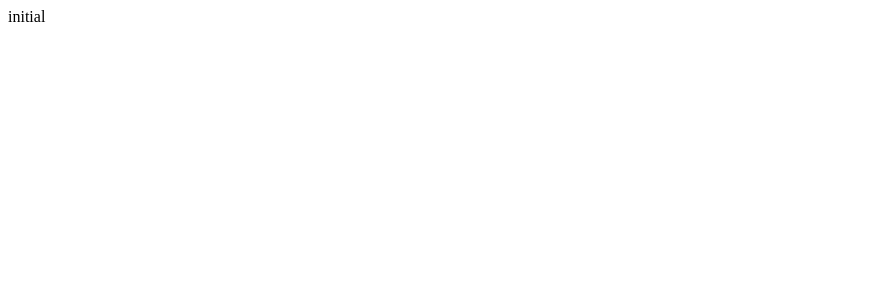
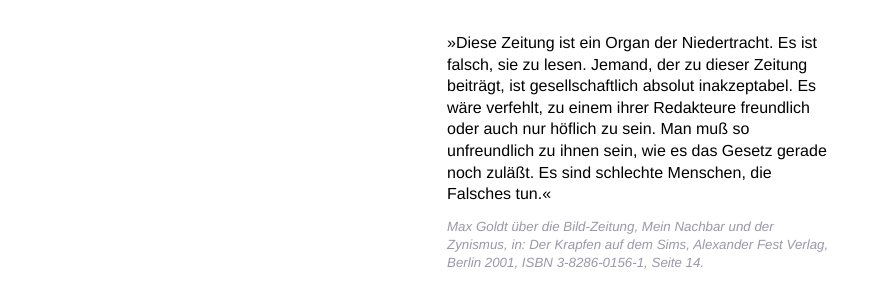
Before and after one commit to juni2k/niedertracht.de, a plain HTML site: page index.html in a window 1280 px wide. Shown: the whole page, without its empty margins (0-882 px from the left). Drawn offline with Linux system fonts and the light colour scheme.

Commit message:
Add quote

```diff
--- a/index.html
+++ b/index.html
@@ -1,3 +1,50 @@
 <!doctype html>
 
-initial
+<!-- Hallo, ich bin Martin. Ich hab diese Seite gemacht. -->
+<!-- Mein Ego: http://nt-5.com -->
+
+<title>Diese Zeitung ist ein Organ der Niedertracht.</title>
+<meta name="viewport" content="width=device-width, initial-scale=1">
+<meta charset="utf-8">
+<style>
+  * {
+    box-sizing: border-box;
+    margin: 0;
+    padding: 0;
+  }
+
+  html {
+    font-family: 'Helvetica Neue Lt Std', 'Helvetica Neue',
+                 'Arial', sans-serif;
+  }
+
+  body {
+    padding: 2em;
+    max-width: 450px;
+    margin: 0 auto;
+    line-height: 1.35;
+  }
+
+  cite {
+    color: #99a;
+    display: block;
+    font-size: smaller;
+    margin-top: 1em;
+  }
+</style>
+
+<blockquote>
+  <p>
+    »Diese Zeitung ist ein Organ der Niedertracht. Es ist falsch, sie zu
+    lesen. Jemand, der zu dieser Zeitung beiträgt, ist gesellschaftlich
+    absolut inakzeptabel. Es wäre verfehlt, zu einem ihrer Redakteure
+    freundlich oder auch nur höflich zu sein. Man muß so unfreundlich zu
+    ihnen sein, wie es das Gesetz gerade noch zuläßt. Es sind schlechte
+    Menschen, die Falsches tun.«
+  </p>
+  <cite>
+    Max Goldt über die Bild-Zeitung, Mein Nachbar und der Zynismus, in:
+    Der Krapfen auf dem Sims, Alexander Fest Verlag, Berlin 2001, ISBN
+    3-8286-0156-1, Seite 14.
+  </cite>
+</blockquote>
```
